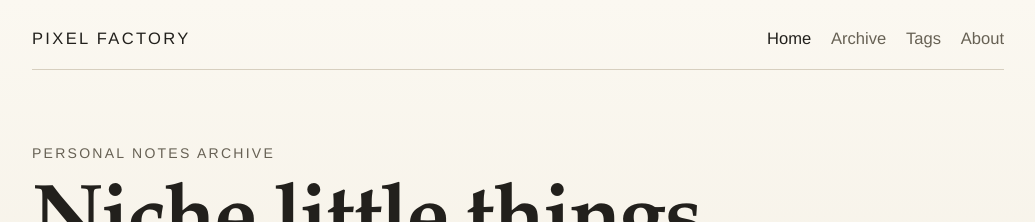
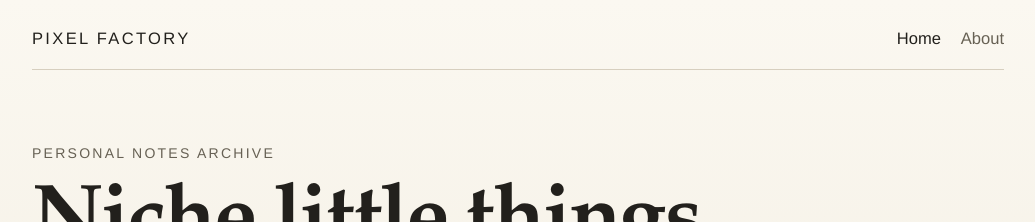
Before and after one commit to NorwegianSalmon362/Blog-website, a Jekyll site: the page built from index.html, in a window 1280 px wide. Shown: the top 222 px of the page, without its empty margins (122-1157 px from the left). Built offline with Jekyll 4.4.1, drawn with Linux system fonts in a browser that asks for light colours.

Commit message:
Remove unused blog navigation

```diff
--- a/_config.yml
+++ b/_config.yml
@@ -33,10 +33,6 @@ defaults:
 navigation:
   - title: Home
     url: /
-  - title: Archive
-    url: /archive/
-  - title: Tags
-    url: /tags/
   - title: About
     url: /about/
 
```
